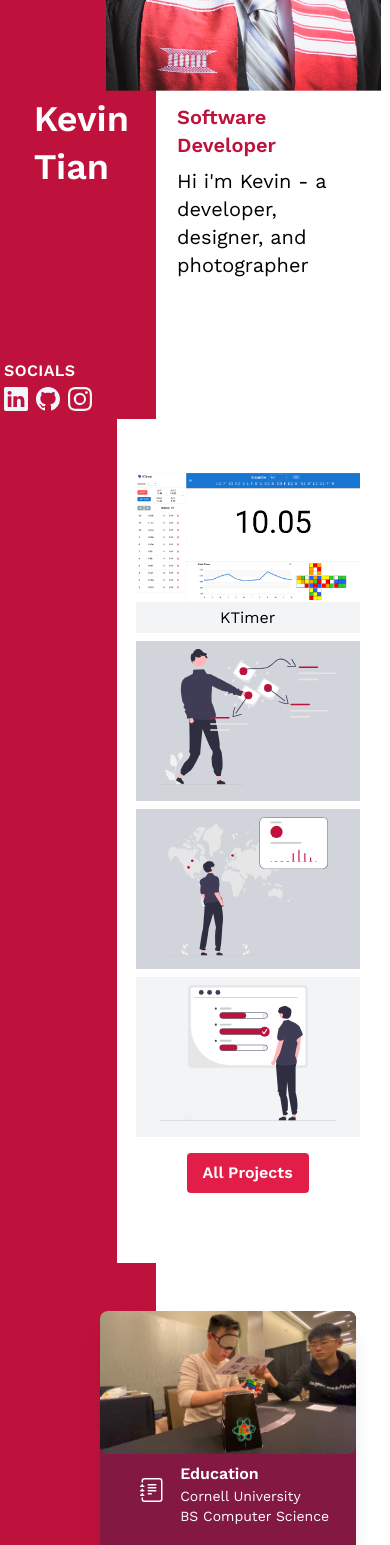
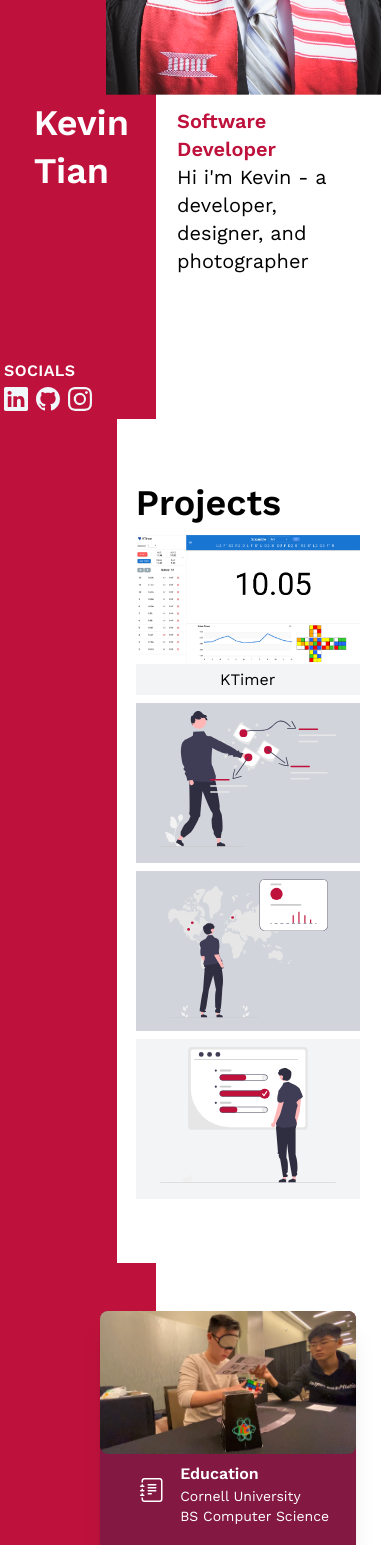
Before and after one commit to kt474/portfolio-v4, a Vue app: page / in a window 390 px wide. Shown: the part 425-1970 px from the top of the page. Built offline with nearby package versions, Linux system fonts and the light colour scheme.

Commit message:
Add projects title, adjust mobile layout

```diff
--- a/src/components/Main.vue
+++ b/src/components/Main.vue
@@ -89,7 +89,7 @@ watch(checked, () => {
               Software Developer
             </p>
             <p
-              class="text-xl sm:text-2xl w-48 md:w-96 mt-2 sm:mt-4 dark:text-white"
+              class="text-xl sm:text-2xl w-48 md:w-96 mt-0 sm:mt-4 dark:text-white"
             >
               Hi i'm Kevin - a developer, designer, and photographer
             </p>
--- a/src/components/Projects.vue
+++ b/src/components/Projects.vue
@@ -23,6 +23,11 @@ const darkMode = computed(() => {
     <Footer class="hidden sm:block absolute bottom-0 dark:text-neutral-900" />
     <div class="flex align-middle justify-center force-center">
       <div>
+        <p
+          class="text-4xl sm:text-5xl font-bold mx-4 mb-3 sm:mb-12 dark:text-white"
+        >
+          Projects
+        </p>
         <div class="flex flex-col md:flex-row">
           <div
             class="w-56 h-40 md:w-60 md:h-48 lg:w-80 lg:h-64 bg-gray-100 mx-4 mb-2 md:mb-0"
@@ -76,7 +81,7 @@ const darkMode = computed(() => {
             </div>
           </div>
         </div>
-        <div class="flex justify-center m-4">
+        <div class="hidden sm:flex justify-center m-4 pb-2">
           <button
             class="bg-rose-600 hover:bg-rose-700 text-white font-bold py-2 px-4 rounded"
           >
@@ -104,7 +109,7 @@ const darkMode = computed(() => {
   background: linear-gradient(to right, #be123c 30%, #1e1e1e 0%);
 }
 .side-nav {
-  top: 41%;
+  top: 47%;
 }
 .force-center {
   position: relative;
```
